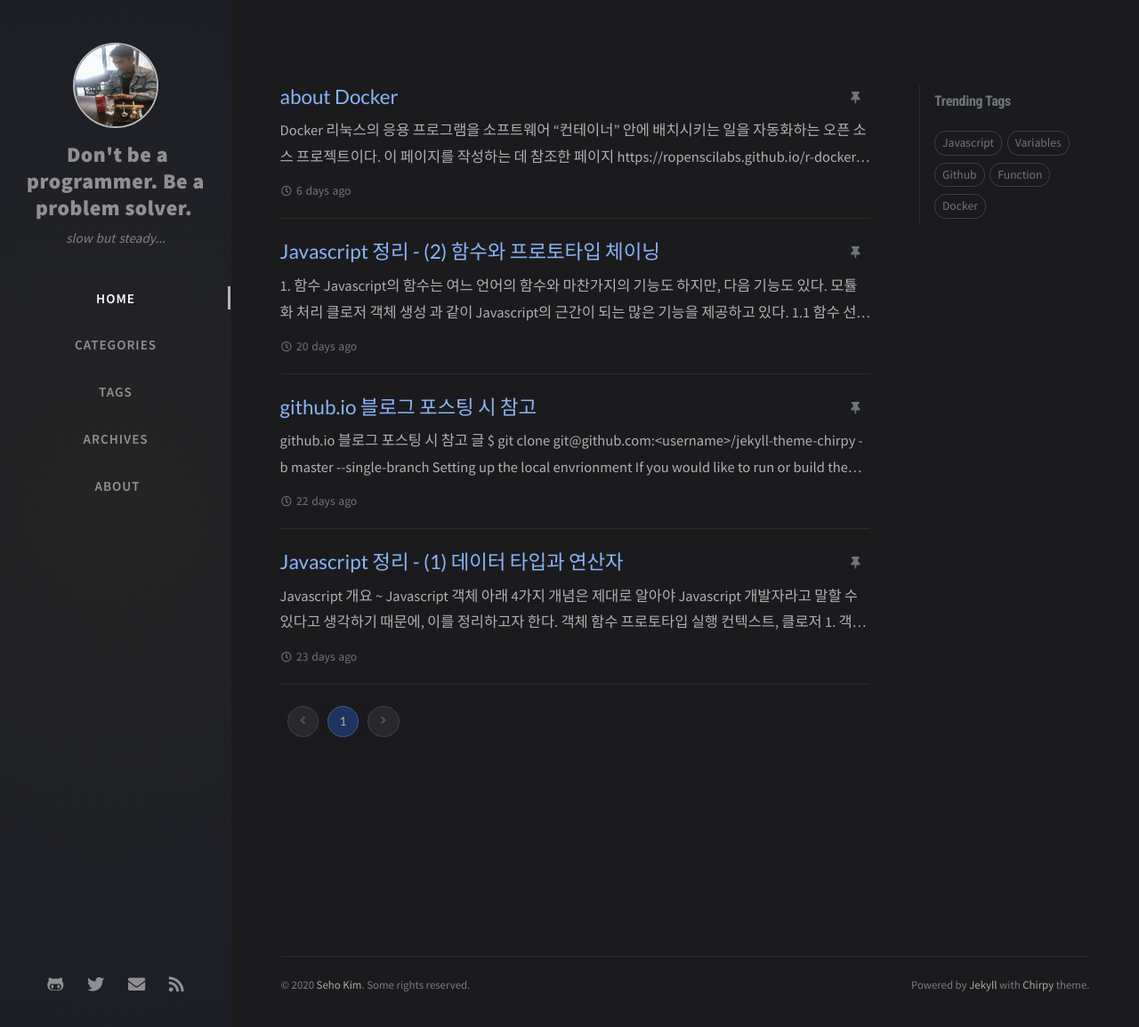
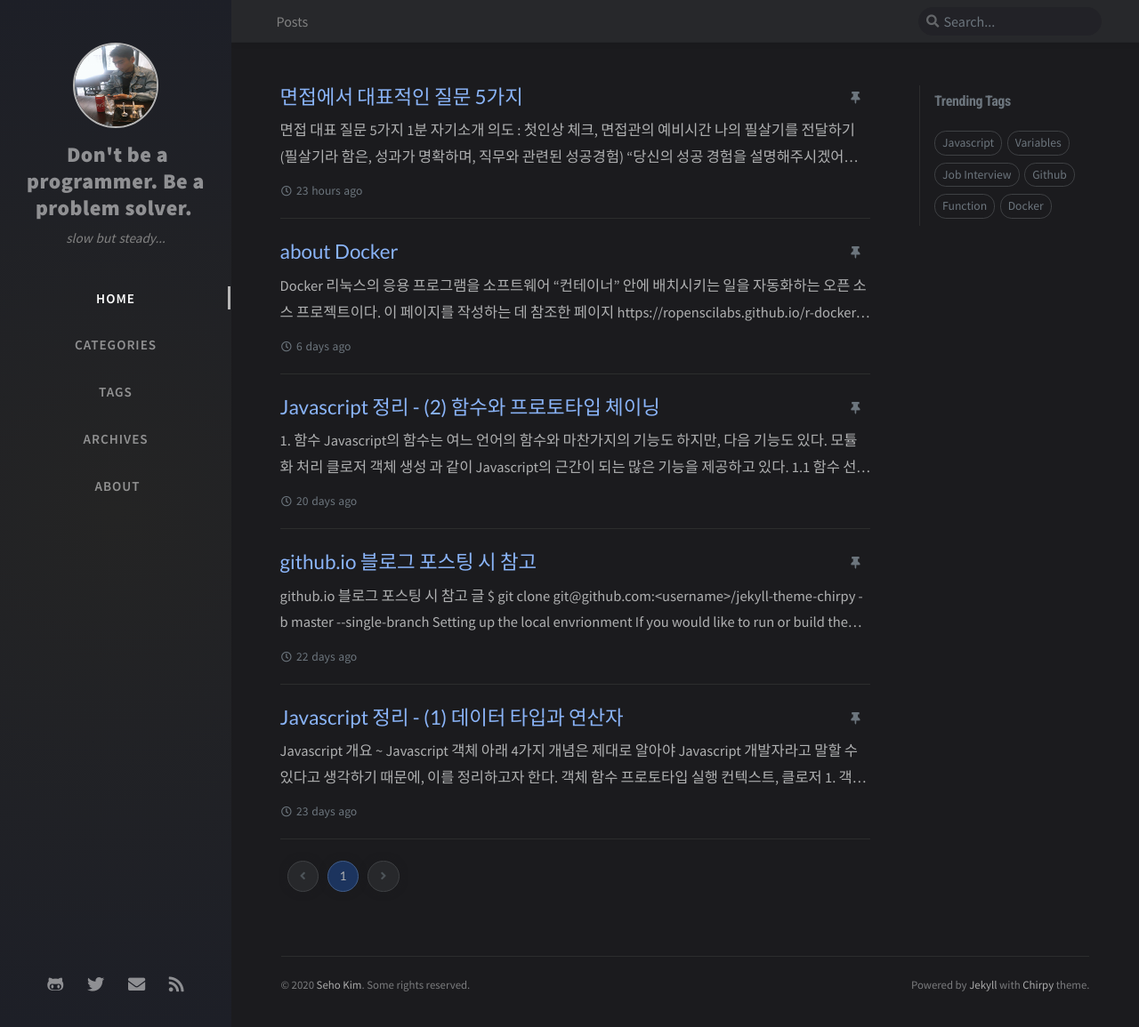
Before and after one commit to eurowondollaryen/eurowondollaryen.github.io, a Jekyll site: the page built from index.html, in a window 1280 px wide and 1155 px high. Shown: the whole window at 89% size. Built offline with Jekyll 4.4.1, drawn with Linux system fonts in a browser that asks for light colours; nearby versions of some CDN libraries; the list of posts is cut into pages by our own code; comment, search, counter and statistics services are not loaded.

Commit message:
added post

```diff
--- a/_posts/2020-08-25-docker.md
+++ b/_posts/2020-08-25-docker.md
@@ -45,7 +45,7 @@ pin: true
 * Docker Client는 Docker daemon에 무거운 작업을 위한 요청을 한다.(REST API를 사용하여)
 
 
-### **Docker Commands**
+### **간단한 Docker Commands**
 * `docker ps` : list containers
 * `docker ps -a` : list all containers that is running or not
 * `docker stop [names]` : stop a docker container
--- /dev/null
+++ b/_posts/2020-08-30-job-interview.md
@@ -0,0 +1,40 @@
+---
+title: 면접에서 대표적인 질문 5가지
+author: Seho Kim
+date: 2020-08-30 23:51:00 +0800
+categories: [thoughts]
+tags: [Job Interview]
+pin: true
+---
+
+## **면접 대표 질문 5가지**
+
+1. 1분 자기소개
+* 의도 : 첫인상 체크, 면접관의 예비시간
+* 나의 필살기를 전달하기(필살기라 함은, 성과가 명확하며, 직무와 관련된 성공경험)
+
+2. "당신의 성공 경험을 설명해주시겠어요?"
+* 능력 역량 x. 의도에 맞는 나의 경험부터 답변해라. (두괄식으로)
+- how + result : 어떻게(how) 해서 어떤 결과(result)를 도출한 경험이 있습니다.
+
+3. "왜 우리회사에 지원하셨어요?"
+* 의도 : 회사에 몰입할 수 있는 사람인가? (로열티, 관심도, 이직 가능성이 낮은 사람)
+- 또는 "우리 회사에 대해 아는대로 이야기 해보세요"
+- 또는 "다른 데 어디 지원하셨어요?"
+
+> 이기적 지원동기와 이타적 지원동기를 연결하여.
+> 경쟁사에는 없고 이 회사에 있는 기술적 특성을 찾고 (현직자 인터뷰 중요)
+> 이 회사의 ~~점을 봤는데 저는 ~~경험이 있습니다. 그래서 긍정적으로 활용할 수 있을 것이라 생각합니다.
+
+4. 성격의 장단점이 뭔가요?
+* 의도 : 자기 객관화가 잘 되어있는가?
+- 힘들었던 경험, 같이 일하기 힘든 사람, 별명?
+- mbti 결과 내용을 말하면 된다.
+- 내가 극복해본 답변으로 대답할 것
+
+5. 마지막 질문
+* 의도 : 면접관으로서의 매너
+- 극적으로 결과가 바뀔 가능성은 낮다.
+- 앞에서 잘 하는 것이 중요함.
+- 또는 "질문 하나씩 해보세요." 라고 하기도 한다.
+- => 면접관이 답변하기 쉬운 답변 ex) 요즘 이런분야가 성장하는 것으로 알고 있습니다. 이분야에 대해서 회사의 전략은 어떻게 준비되고 있는지 궁금합니다.
```
